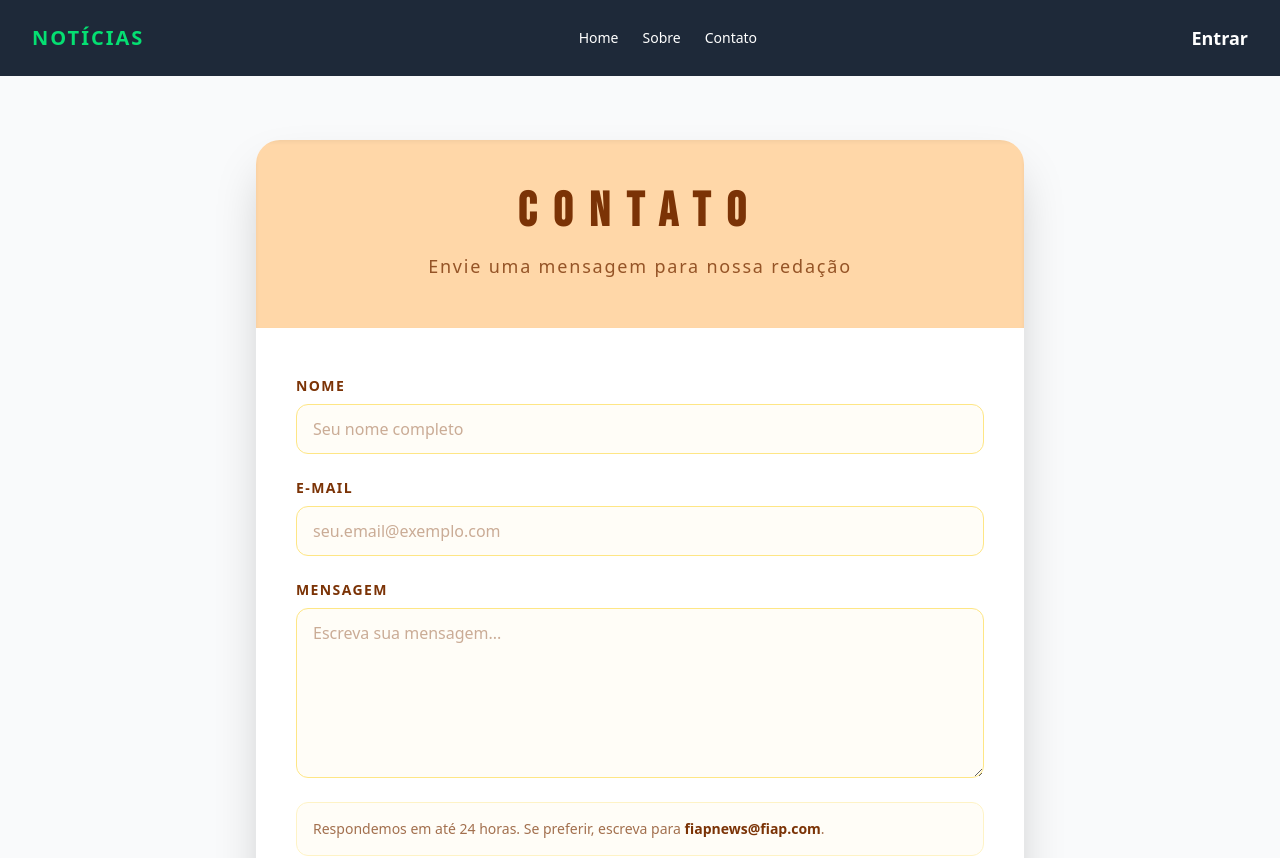
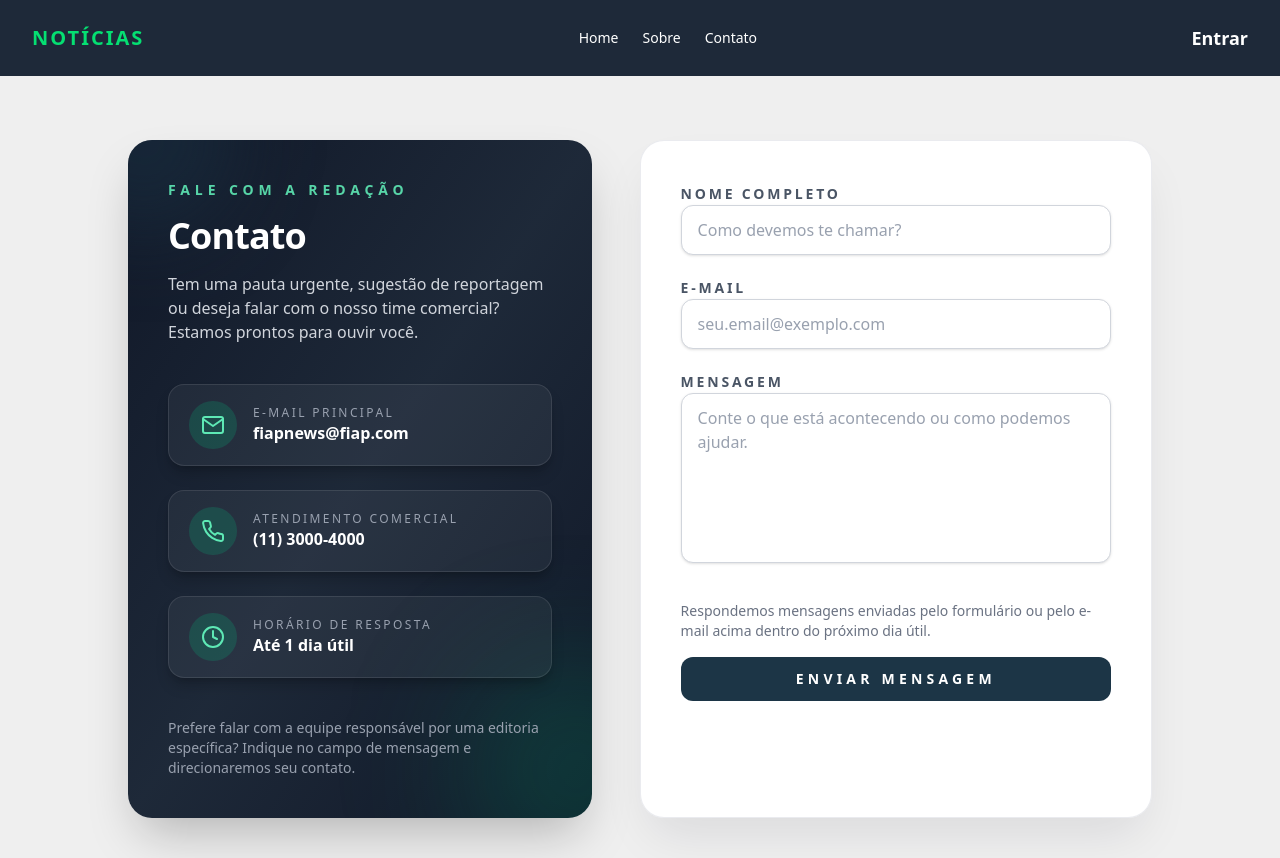
Before and after one commit to 1TDSPW-25/sistema-flow, a React (Vite) app: page /contato in a window 1280 px wide. Shown: the top 858 px of the page. Built offline with nearby package versions, Linux system fonts and the light colour scheme; data requests are answered from the project's data file.

Commit message:
feat: reestiliza página de contato com novo layout e cores

```diff
--- a/src/pages/Contato/index.tsx
+++ b/src/pages/Contato/index.tsx
@@ -1,5 +1,6 @@
 import { useState } from "react";
 import type { FormEvent } from "react";
+import { FiMail, FiPhone, FiClock } from "react-icons/fi";
 
 export default function Contato() {
   const [nome, setNome] = useState("");
@@ -29,24 +30,87 @@ export default function Contato() {
   }
 
   return (
-    <main className="min-h-screen bg-gray-50 py-16 px-4">
-      <section className="mx-auto max-w-3xl overflow-hidden rounded-3xl bg-white shadow-2xl">
-        <header className="bg-orange-200 px-10 py-12 text-center shadow-inner">
-          <h1 className="font-[Bebas_Neue] text-5xl font-bold uppercase tracking-[0.35em] text-amber-900">
+    <main className="min-h-screen bg-[#EFEFEF] py-16 px-4">
+      <section className="mx-auto flex w-full max-w-5xl flex-col gap-8 lg:grid lg:grid-cols-[minmax(0,0.95fr)_minmax(0,1.05fr)] lg:items-stretch lg:gap-12">
+        <div className="relative overflow-hidden rounded-3xl bg-gradient-to-br from-gray-900 via-gray-800 to-gray-900 p-10 text-white shadow-2xl">
+          <div className="absolute -left-20 -top-24 h-48 w-48 rounded-full bg-[#1C3546]/50 blur-2xl" />
+          <div className="absolute -bottom-16 -right-24 h-56 w-56 rounded-full bg-emerald-500/20 blur-3xl" />
+
+          <header className="relative space-y-4">
+            <p className="text-sm font-semibold uppercase tracking-[0.35em] text-emerald-300/90">
+              Fale com a redação
+            </p>
+            <h1 className="text-4xl font-black tracking-tight text-white">
               Contato
             </h1>
-          <p className="mt-4 text-lg font-light tracking-widest text-amber-900/80">
-            Envie uma mensagem para nossa redação
+            <p className="text-base text-gray-300">
+              Tem uma pauta urgente, sugestão de reportagem ou deseja falar com
+              o nosso time comercial? Estamos prontos para ouvir você.
             </p>
           </header>
 
-        <form onSubmit={handleSubmit} noValidate className="flex flex-col gap-6 px-10 py-12">
-          <div className="flex flex-col gap-2">
+          <dl className="relative mt-10 space-y-6 text-sm">
+            <div className="flex items-center gap-4 rounded-2xl border border-white/10 bg-white/5 px-5 py-4 shadow-lg shadow-black/20">
+              <span className="flex h-12 w-12 items-center justify-center rounded-full bg-emerald-500/20 text-emerald-300">
+                <FiMail className="h-6 w-6" aria-hidden="true" />
+              </span>
+              <div>
+                <dt className="text-xs uppercase tracking-[0.2em] text-gray-400">
+                  E-mail principal
+                </dt>
+                <dd className="text-base font-semibold text-white">
+                  fiapnews@fiap.com
+                </dd>
+              </div>
+            </div>
+
+            <div className="flex items-center gap-4 rounded-2xl border border-white/10 bg-white/5 px-5 py-4 shadow-lg shadow-black/20">
+              <span className="flex h-12 w-12 items-center justify-center rounded-full bg-emerald-500/20 text-emerald-300">
+                <FiPhone className="h-6 w-6" aria-hidden="true" />
+              </span>
+              <div>
+                <dt className="text-xs uppercase tracking-[0.2em] text-gray-400">
+                  Atendimento comercial
+                </dt>
+                <dd className="text-base font-semibold text-white">
+                  (11) 3000-4000
+                </dd>
+              </div>
+            </div>
+
+            <div className="flex items-center gap-4 rounded-2xl border border-white/10 bg-white/5 px-5 py-4 shadow-lg shadow-black/20">
+              <span className="flex h-12 w-12 items-center justify-center rounded-full bg-emerald-500/20 text-emerald-300">
+                <FiClock className="h-6 w-6" aria-hidden="true" />
+              </span>
+              <div>
+                <dt className="text-xs uppercase tracking-[0.2em] text-gray-400">
+                  Horário de resposta
+                </dt>
+                <dd className="text-base font-semibold text-white">
+                  Até 1 dia útil
+                </dd>
+              </div>
+            </div>
+          </dl>
+
+          <p className="relative mt-10 text-sm text-gray-400">
+            Prefere falar com a equipe responsável por uma editoria específica?
+            Indique no campo de mensagem e direcionaremos seu contato.
+          </p>
+        </div>
+
+        <form
+          onSubmit={handleSubmit}
+          noValidate
+          className="h-full rounded-3xl border border-gray-200/80 bg-white/95 p-10 shadow-2xl shadow-gray-900/10 backdrop-blur"
+        >
+          <div className="space-y-5">
+            <div className="space-y-2">
               <label
                 htmlFor="nome"
-              className="text-sm font-semibold uppercase tracking-widest text-amber-900"
+                className="text-sm font-semibold uppercase tracking-[0.2em] text-gray-600"
               >
-              Nome
+                Nome completo
               </label>
               <input
                 id="nome"
@@ -55,15 +119,15 @@ export default function Contato() {
                 onChange={(e) => setNome(e.target.value)}
                 required
                 disabled={enviando}
-              className="w-full rounded-xl border border-amber-200 bg-amber-50/40 px-4 py-3 text-base text-amber-950 placeholder:text-amber-900/40 outline-none transition focus:border-amber-500 focus:bg-white focus:ring-2 focus:ring-amber-300 disabled:cursor-not-allowed disabled:opacity-60"
-              placeholder="Seu nome completo"
+                className="w-full rounded-xl border border-gray-300 bg-white px-4 py-3 text-base text-gray-900 placeholder:text-gray-400 shadow-sm transition focus:border-[#1C3546] focus:outline-none focus:ring-4 focus:ring-[#1C3546]/20 disabled:cursor-not-allowed disabled:bg-gray-100 disabled:text-gray-500"
+                placeholder="Como devemos te chamar?"
               />
             </div>
 
-          <div className="flex flex-col gap-2">
+            <div className="space-y-2">
               <label
                 htmlFor="email"
-              className="text-sm font-semibold uppercase tracking-widest text-amber-900"
+                className="text-sm font-semibold uppercase tracking-[0.2em] text-gray-600"
               >
                 E-mail
               </label>
@@ -75,15 +139,15 @@ export default function Contato() {
                 onChange={(e) => setEmail(e.target.value)}
                 required
                 disabled={enviando}
-              className="w-full rounded-xl border border-amber-200 bg-amber-50/40 px-4 py-3 text-base text-amber-950 placeholder:text-amber-900/40 outline-none transition focus:border-amber-500 focus:bg-white focus:ring-2 focus:ring-amber-300 disabled:cursor-not-allowed disabled:opacity-60"
+                className="w-full rounded-xl border border-gray-300 bg-white px-4 py-3 text-base text-gray-900 placeholder:text-gray-400 shadow-sm transition focus:border-[#1C3546] focus:outline-none focus:ring-4 focus:ring-[#1C3546]/20 disabled:cursor-not-allowed disabled:bg-gray-100 disabled:text-gray-500"
                 placeholder="seu.email@exemplo.com"
               />
             </div>
 
-          <div className="flex flex-col gap-2">
+            <div className="space-y-2">
               <label
                 htmlFor="mensagem"
-              className="text-sm font-semibold uppercase tracking-widest text-amber-900"
+                className="text-sm font-semibold uppercase tracking-[0.2em] text-gray-600"
               >
                 Mensagem
               </label>
@@ -95,23 +159,26 @@ export default function Contato() {
                 required
                 rows={6}
                 disabled={enviando}
-              className="w-full rounded-xl border border-amber-200 bg-amber-50/40 px-4 py-3 text-base text-amber-950 placeholder:text-amber-900/40 outline-none transition focus:border-amber-500 focus:bg-white focus:ring-2 focus:ring-amber-300 disabled:cursor-not-allowed disabled:opacity-60"
-              placeholder="Escreva sua mensagem..."
+                className="w-full resize-none rounded-xl border border-gray-300 bg-white px-4 py-3 text-base text-gray-900 placeholder:text-gray-400 shadow-sm transition focus:border-[#1C3546] focus:outline-none focus:ring-4 focus:ring-[#1C3546]/20 disabled:cursor-not-allowed disabled:bg-gray-100 disabled:text-gray-500"
+                placeholder="Conte o que está acontecendo ou como podemos ajudar."
               />
             </div>
+          </div>
 
-          <div className="rounded-xl border border-amber-100 bg-amber-50/40 p-4 text-sm text-amber-900/70">
-            Respondemos em até 24 horas. Se preferir, escreva para{" "}
-            <span className="font-semibold text-amber-900">fiapnews@fiap.com</span>.
-          </div>
+          <div className="mt-8 flex flex-col gap-4">
+            <p className="text-sm text-gray-500">
+              Respondemos mensagens enviadas pelo formulário ou pelo e-mail
+              acima dentro do próximo dia útil.
+            </p>
 
             <button
               type="submit"
               disabled={enviando}
-            className="mt-2 inline-flex items-center justify-center rounded-xl bg-amber-900 px-8 py-3 text-sm font-semibold uppercase tracking-widest text-white transition hover:bg-amber-950 focus-visible:outline focus-visible:outline-2 focus-visible:outline-offset-2 focus-visible:outline-amber-700 disabled:cursor-not-allowed disabled:opacity-70"
+              className="inline-flex w-full items-center justify-center rounded-xl bg-[#1C3546] px-8 py-3 text-sm font-semibold uppercase tracking-[0.3em] text-white transition duration-200 hover:bg-[#30576b] focus-visible:outline focus-visible:outline-2 focus-visible:outline-offset-2 focus-visible:outline-[#1C3546] disabled:cursor-not-allowed disabled:bg-gray-400"
             >
               {enviando ? "Enviando..." : "Enviar mensagem"}
             </button>
+          </div>
         </form>
       </section>
     </main>
```
Lines whose indentation alone changed are shown as unchanged.
